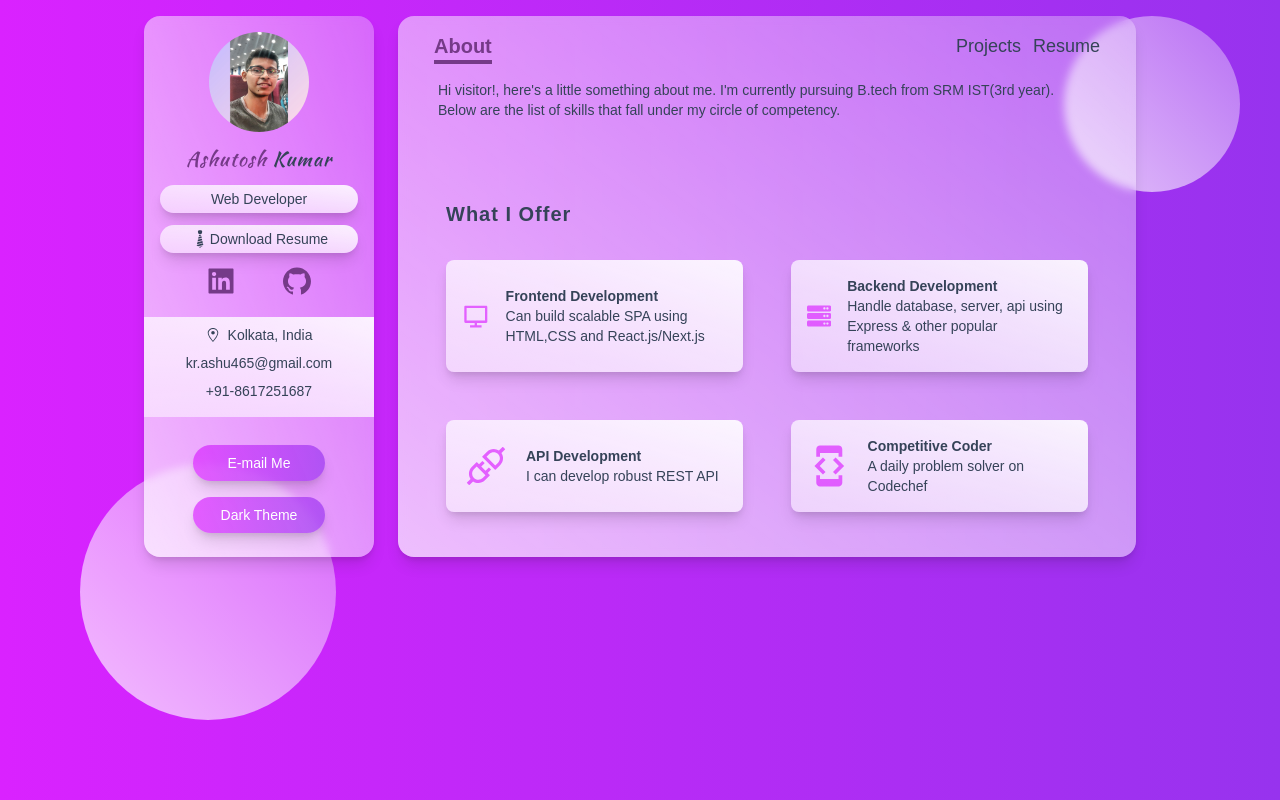
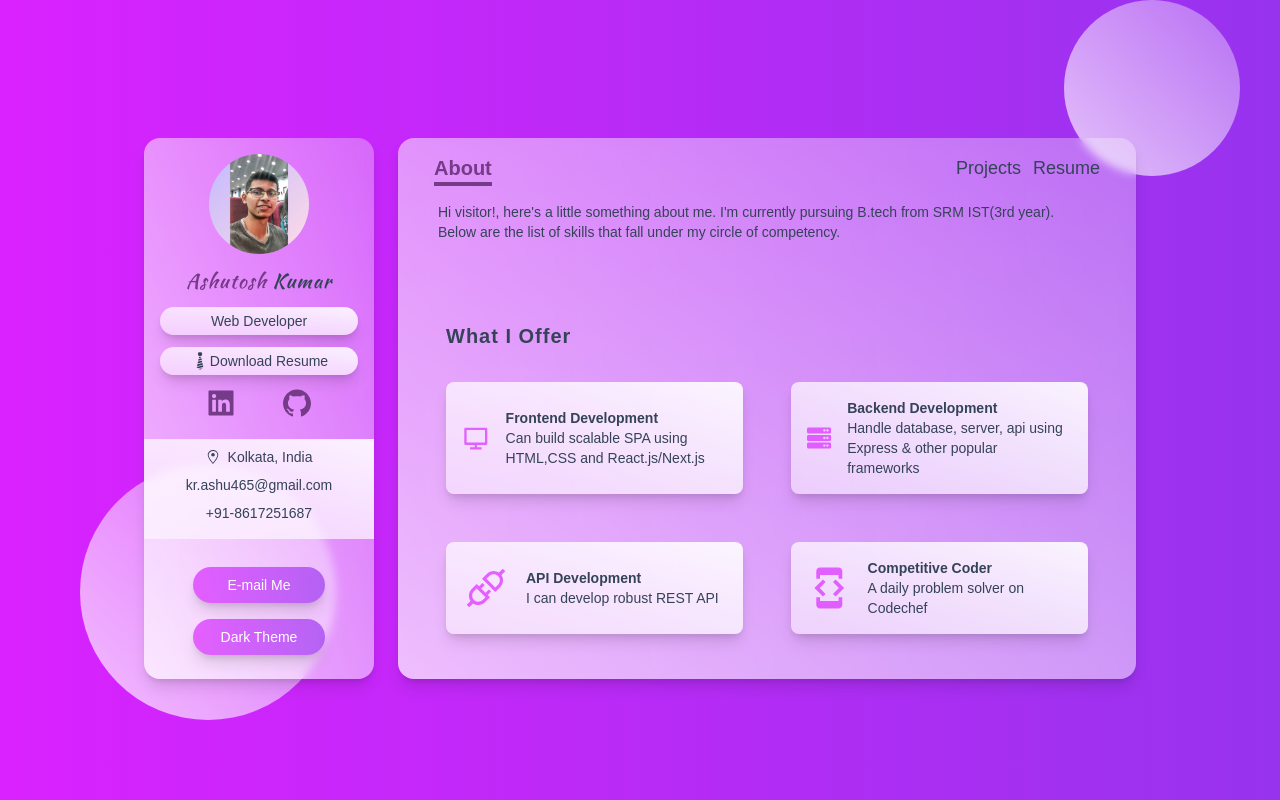
Before and after one commit to Ashu-tosh-Kr/Portfolio, a Next.js app: page / in a window 1280 px wide. Built offline with nearby package versions, Linux system fonts and the light colour scheme.

Commit message:
🐛 fix size/align issue in certain devices

```diff
--- a/pages/_app.tsx
+++ b/pages/_app.tsx
@@ -14,6 +14,8 @@ function MyApp({ Component, pageProps, router }) {
       <ThemeProvider attribute="class">
         <div className="absolute rounded-full -z-10 top-30 right-10 w-44 h-44 bg-gradient-to-tr from-glass-70 to-glass-30"></div>
         <div className="absolute w-64 h-64 rounded-full -z-10 dark:invisible bg-gradient-to-tr from-glass-70 to-glass-30 bottom-20 left-20"></div>
+        <div className="flex items-center justify-center h-screen">
+
         <div className="z-20 grid grid-cols-12 gap-6 px-5 mt-4 text-sm lg:px-36 sm:px-20 md:px-32">
           <div className="col-span-12 p-4 text-center shadow-custom-light bg-gradient-to-tr from-glass-70 backdrop-filter dark:shadow-custom-dark backdrop-blur-sm to-glass-30 dark:from-dark-700 dark:to-dark-700 lg:col-span-3 rounded-2xl">
             <Sidebar />
@@ -25,6 +27,7 @@ function MyApp({ Component, pageProps, router }) {
             </AnimatePresence>
           </div>
         </div>
+        </div>
       </ThemeProvider>
     </div>
   );
```
